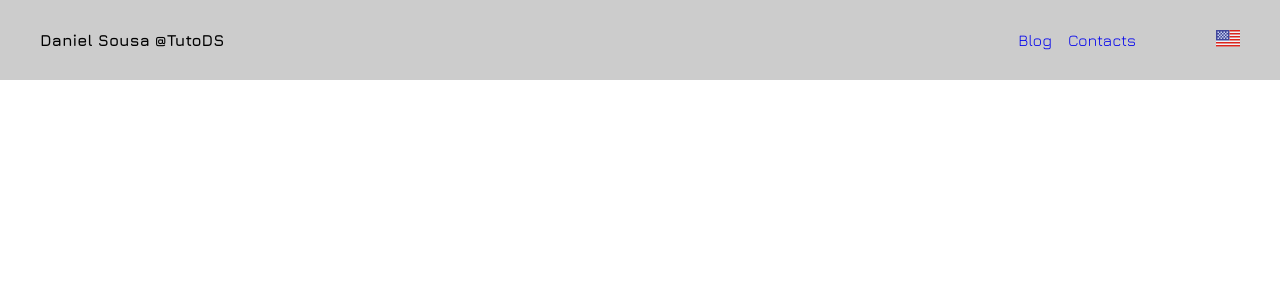
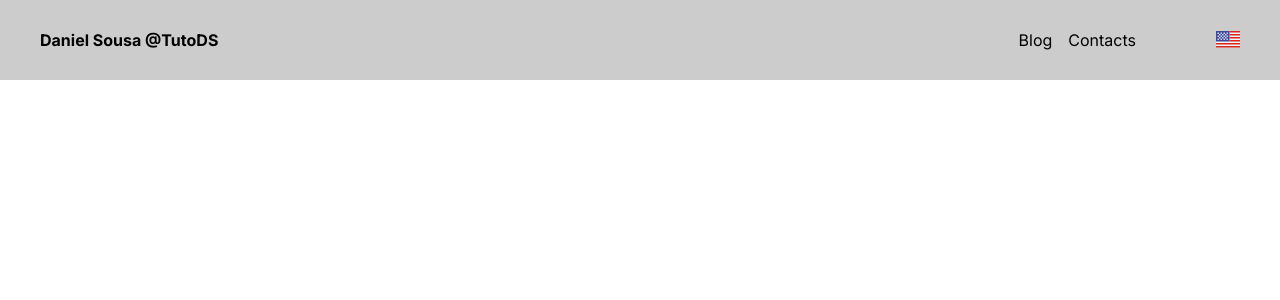
Before and after one commit to tutods/sanity-next-blog, a Next.js app in the folder blog/: page / in a window 1280 px wide. Shown: the top 300 px of the page. Built offline with nearby package versions, Linux system fonts and the light colour scheme.

Commit message:
feat: working on types and highlighted code

```diff
--- a/blog/src/components/HighlightedCode.tsx
+++ b/blog/src/components/HighlightedCode.tsx
@@ -8,7 +8,19 @@ export const HighlightedCode = ({
   code: CodeReference;
 }) => {
   return (
+    <div className={"bg-dracula-background pt-4"}>
+      <div
+        className={
+          "bg-dracula-currentLine text-dracula-purple w-fit rounded-lg px-2 ml-4"
+        }
+      >
+        {filename}
+      </div>
       <SyntaxHighlighter
+        customStyle={{
+          margin: 0,
+          borderRadius: 0,
+        }}
         showLineNumbers
         wrapLongLines
         language={language}
@@ -16,5 +28,6 @@ export const HighlightedCode = ({
       >
         {code}
       </SyntaxHighlighter>
+    </div>
   );
 };
--- a/blog/src/pages/_app.tsx
+++ b/blog/src/pages/_app.tsx
@@ -1,4 +1,5 @@
 import "@styles/globals.scss";
+import "@styles/global.css";
 import type { AppProps } from "next/app";
 import { Header } from "@components/ui";
 
--- a/blog/src/pages/blog/[slug].tsx
+++ b/blog/src/pages/blog/[slug].tsx
@@ -4,7 +4,6 @@ import { getBlogPost } from "@shared/client/queries/post";
 import { TransformedPostResponse } from "@shared/types/Post";
 import Image from "next/image";
 import { env } from "@shared/env";
-// import PortableText from "react-portable-text";
 import { serializers } from "@shared/client/utils/serializers";
 
 type Props = { post: TransformedPostResponse };
--- a/blog/src/pages/blog/index.tsx
+++ b/blog/src/pages/blog/index.tsx
@@ -11,14 +11,18 @@ import { Post } from "@components/cards/Post";
 
 type Props = {
   posts: TransformedPostListResponse[];
+  locale?: string;
 };
 
-export const getServerSideProps: GetServerSideProps = async () => {
-  const posts = await getBlogPosts();
+export const getServerSideProps: GetServerSideProps<Props> = async ({
+  locale,
+}) => {
+  const posts = await getBlogPosts(locale ?? "en");
 
   return {
     props: {
       posts,
+      locale,
     },
   };
 };
--- a/blog/src/shared/client/utils/serializers.tsx
+++ b/blog/src/shared/client/utils/serializers.tsx
@@ -1,4 +1,7 @@
-import { CodeReference, ImageReferenceWithAlt } from "@shared/types/Common";
+import {
+  CodeReference,
+  ImageReferenceWithAltAndCaption,
+} from "@shared/types/Common";
 import { getSanityImageUrl } from "@utils/getSanityImageUrl";
 import { HighlightedCode } from "@components/HighlightedCode";
 
@@ -7,7 +10,7 @@ export const serializers = {
     code: ({ node }: { node: CodeReference }) => (
       <HighlightedCode code={node} />
     ),
-    image: ({ node }: { node: ImageReferenceWithAlt }) => (
+    image: ({ node }: { node: ImageReferenceWithAltAndCaption }) => (
       <figure>
         <img
           src={getSanityImageUrl(node).maxWidth(1080).url()}
--- a/blog/src/shared/types/Common.d.ts
+++ b/blog/src/shared/types/Common.d.ts
@@ -20,7 +20,10 @@ export type ImageReference = {
   };
 };
 
-export type ImageReferenceWithAlt = ImageReference & { alt: string };
+export type ImageReferenceWithAltAndCaption = ImageReference & {
+  alt: string;
+  caption?: string;
+};
 
 export type BlockReference = {
   _key: string;
--- a/blog/src/styles/global.css
+++ b/blog/src/styles/global.css
@@ -1,10 +1,10 @@
-// Font
+/* Font */
 @import url('https://fonts.googleapis.com/css2?family=Inter:wght@300;400;500;600;700;800;900&display=swap');
 
-// Tailwind CSS
+/* Tailwind CSS */
 @import "tailwindcss/base";
 @import "tailwindcss/components";
 @import "tailwindcss/utilities";
 
-// Reset
+/* Reset */
 @import "partials/_reset.css";
--- a/blog/src/styles/partials/_reset.css
+++ b/blog/src/styles/partials/_reset.css
@@ -8,8 +8,8 @@ html {
     scroll-behavior: smooth;
 }
 
-body {
-    @apply text-sans;
+body, html {
+    @apply font-sans;
 }
 
 h1, h2, h3, h4, h5, h6, p, span, a, b, strong, i, em, mark, small, del, ins, sub, sup {
--- a/blog/tailwind.config.js
+++ b/blog/tailwind.config.js
@@ -2,7 +2,23 @@
 module.exports = {
   content: ["./src/**/*.{tsx,jsx}", "./public/*.html"],
   theme: {
-    extend: {},
+    extend: {
+      colors: {
+        dracula: {
+          background: "#282a36",
+          currentLine: "#44475a",
+          foreground: "#f8f8f2",
+          comment: "#6272a4",
+          cyan: "#8be9fd",
+          green: "#50fa7b",
+          orange: "#ffb86c",
+          pink: "#ff79c6",
+          purple: "#bd93f9",
+          red: "#ff5555",
+          yellow: "#f1fa8c",
+        },
+      },
+    },
     fontFamily: {
       sans: ["Inter", "sans-serif"],
     },
```
Also changed, not shown: blog/src/shared/client/queries/post.ts (+12 -7 lines), blog/src/shared/types/Post.d.ts (+6 -3 lines), 1 other file (tests, documents, lock files or other folders). Lines whose indentation alone changed are shown as unchanged.
